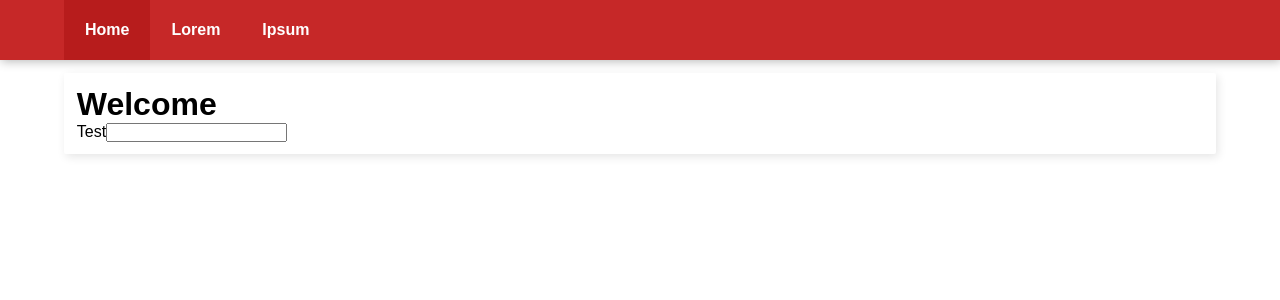
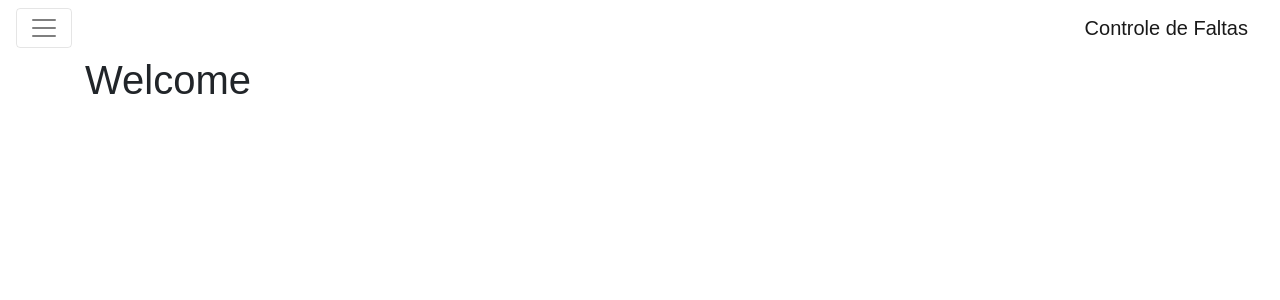
Before and after one commit to AllanHorst/controleFaltas, a React (Create React App) app: page / in a window 1280 px wide. Shown: the top 300 px of the page. Built offline with nearby package versions, Linux system fonts and the light colour scheme.

Commit message:
Adicionado tela matter-register

```diff
--- a/package.json
+++ b/package.json
@@ -3,6 +3,7 @@
   "version": "0.1.0",
   "private": true,
   "dependencies": {
+    "bootstrap": "^4.0.0-alpha.6",
     "react": "^15.6.1",
     "react-dom": "^15.6.1",
     "react-router": "^3.0.2",
--- a/src/App.css
+++ /dev/null
@@ -1,38 +0,0 @@
-.header {
-  height: 60px;
-  background: #C62828;
-  padding: 0 5%;
-  box-shadow: 1px 1px 10px rgba(0, 0, 0, 0.3);
-}
-
-ul {
-  display: flex;
-}
-
-li {
-
-  list-style: none;
-  text-align: center;
-  padding: 21px !important;
-  transition: all .3s ease;
-}
-
-
-li:hover,
-li.active {
-  background: #B71C1C;
-}
-
-li a {
-  text-decoration: none;
-  color: #fff;
-  font-weight: bold;
-}
-
-.container {
-  margin: 1% 5%;
-  padding: 1%;
-  box-shadow: 2px 3px 10px rgba(0, 0, 0, 0.1);
-  min-height: 100%;
-  border-radius: 2px;
-}
--- a/src/App.js
+++ b/src/App.js
@@ -1,18 +1,23 @@
 import React, { Component } from 'react';
 import { render } from 'react-dom';
 import { Router, Link, Route, browserHistory, IndexRoute } from 'react-router';
-import './App.css'
 export default class App extends Component {
   render() {
     return (
       <div className="App">
-        <div className="header">
-          <ul>
-            <li className="active"><Link to ="/home">Home</Link></li>
-            <li><Link to ="/home">Lorem</Link></li>
-            <li><Link to ="/home">Ipsum</Link></li>
-          </ul>
-        </div>
+        <nav className="navbar navbar-toggleable-md navbar-light bg-faded">
+          <button className="navbar-toggler navbar-toggler-right" type="button" data-toggle="collapse" data-target="#navbarSupportedContent" aria-controls="navbarSupportedContent" aria-expanded="false" aria-label="Toggle navigation">
+            <span className="navbar-toggler-icon"></span>
+          </button>
+          <a className="navbar-brand" href="#">Controle de Faltas</a>
+
+          <div className="collapse navbar-collapse" id="navbarSupportedContent">
+            <ul className="navbar-nav mr-auto">
+              <li><Link className="nav-link active" to ="/home">Home</Link></li>
+              <li><Link className="nav-link active" to ="/matter-register">Cadastro de Matérias</Link></li>
+            </ul>
+          </div>
+        </nav>
 
         <div className="container">
           {this.props.children}
--- a/src/components/input-field.js
+++ b/src/components/input-field.js
@@ -17,6 +17,7 @@ export default class InputField extends React.Component {
     let { value } = event.target;
     this.setState({
       value: value,
+      message: this.props.validate(value)
     })
     this.props.onChange(value)
   }
@@ -26,8 +27,13 @@ export default class InputField extends React.Component {
       <div>
         <label>
           {this.props.label}
-          <input id={this.state.id} placeholder={this.props.placeholder} type={ this.props.type || 'text'} value={this.state.value} onChange={ this.handleChange }/>
         </label>
+          <input id={this.state.id}
+             className={`form-control ${this.props.styleClass || ''}`}
+             placeholder={this.props.placeholder}
+             type={ this.props.type || 'text'}
+             value={this.state.value}
+             onChange={ this.handleChange }/>
         <span>{ this.state && this.state.message ? this.state.message : ''}</span>
       </div>
     )
--- a/src/index.js
+++ b/src/index.js
@@ -4,14 +4,17 @@ import './index.css';
 import App from './App';
 import registerServiceWorker from './registerServiceWorker';
 import { Router, Link, Route, browserHistory, IndexRoute } from 'react-router';
+import 'bootstrap/dist/css/bootstrap.css';
+
 import Home from './pages/home';
-
+import MatterRegister from './pages/matter-register'
 
 ReactDOM.render((
   <Router history = {browserHistory}>
      <Route path = "/" component={ App}>
         <IndexRoute component={ Home } />
         <Route path = "home" component={ Home } />
+        <Route path = "matter-register" component={ MatterRegister } />
      </Route>
   </Router>
 ), document.getElementById('root'))
--- a/src/pages/home.js
+++ b/src/pages/home.js
@@ -1,36 +1,11 @@
 import React from 'react';
-import TestInput from '../components/test-field';
-import InputField from '../components/input-field';
 
 export default class Home extends React.Component {
-
-  constructor(props) {
-    super(props)
-    this.onTestChange = this.onTestChange.bind(this)
-    this.state = {
-      test: ''
-    }
-  }
-
-  onTestChange(value) {
-    this.setState({test: value})
-  }
-
-  validate(value) {
-    if (value != null && value.length < 5) {
-      return 'VSF o viado'
-    }
-
-    return '';
-  }
 
   render() {
     return (
       <div>
         <h1>Welcome</h1>
-
-        <InputField validate={this.validate} label="Test" value={this.state && this.state.test} onChange={ this.onTestChange }/>
-        {this.state.test}
       </div>
     )
   }
--- /dev/null
+++ b/src/pages/matter-register.js
@@ -0,0 +1,44 @@
+import React from 'react'
+import InputField from '../components/input-field';
+
+export default class MatterRegister extends React.Component{
+
+  constructor(props) {
+    super(props)
+    this.onTestChange = this.onTestChange.bind(this)
+    this.state = {
+      matter: {
+        name: '',
+        teacher: '',
+        course_load: 0,
+        schedule: []
+      }
+    }
+  }
+
+  onTestChange(value) {
+    this.setState({test: value})
+  }
+
+  validate(value) {
+    if (value != null && value.length == 0) {
+      return 'Campo Obrigatório'
+    }
+
+    return '';
+  }
+
+  render() {
+    return(
+      <div>
+        <h1>Cadastro de Matérias</h1>
+        <div className="row">
+          <div className="col-xs-12 col-md-8 col-lg-6">
+
+          <InputField validate={this.validate} label="Nome" placeholder="Nome da Matéria" value={this.state && this.state.test} onChange={ this.onTestChange }/>
+          </div>
+        </div>
+      </div>
+    )
+  }
+ }
```
Also changed, not shown: 1 other file (tests, documents, lock files or other folders).
